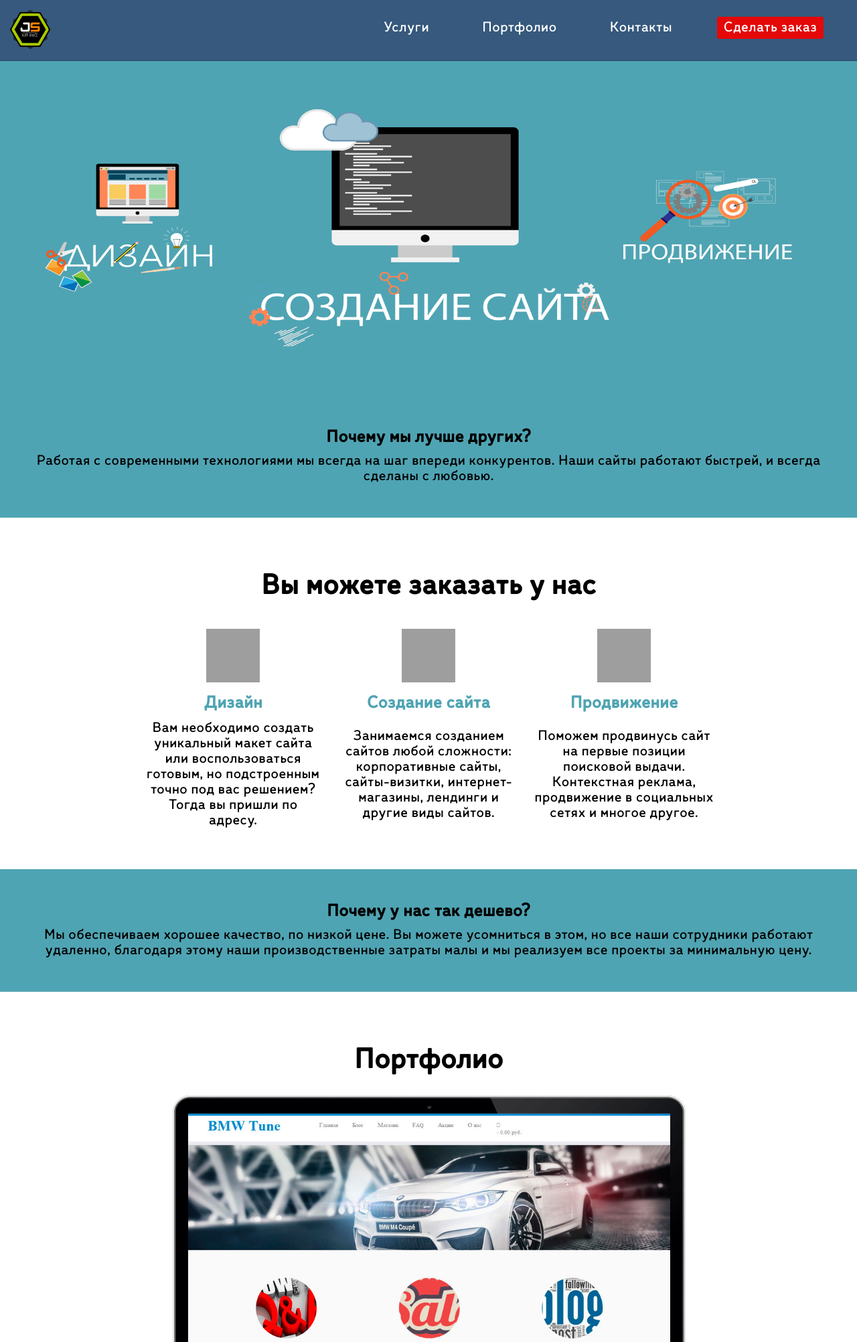
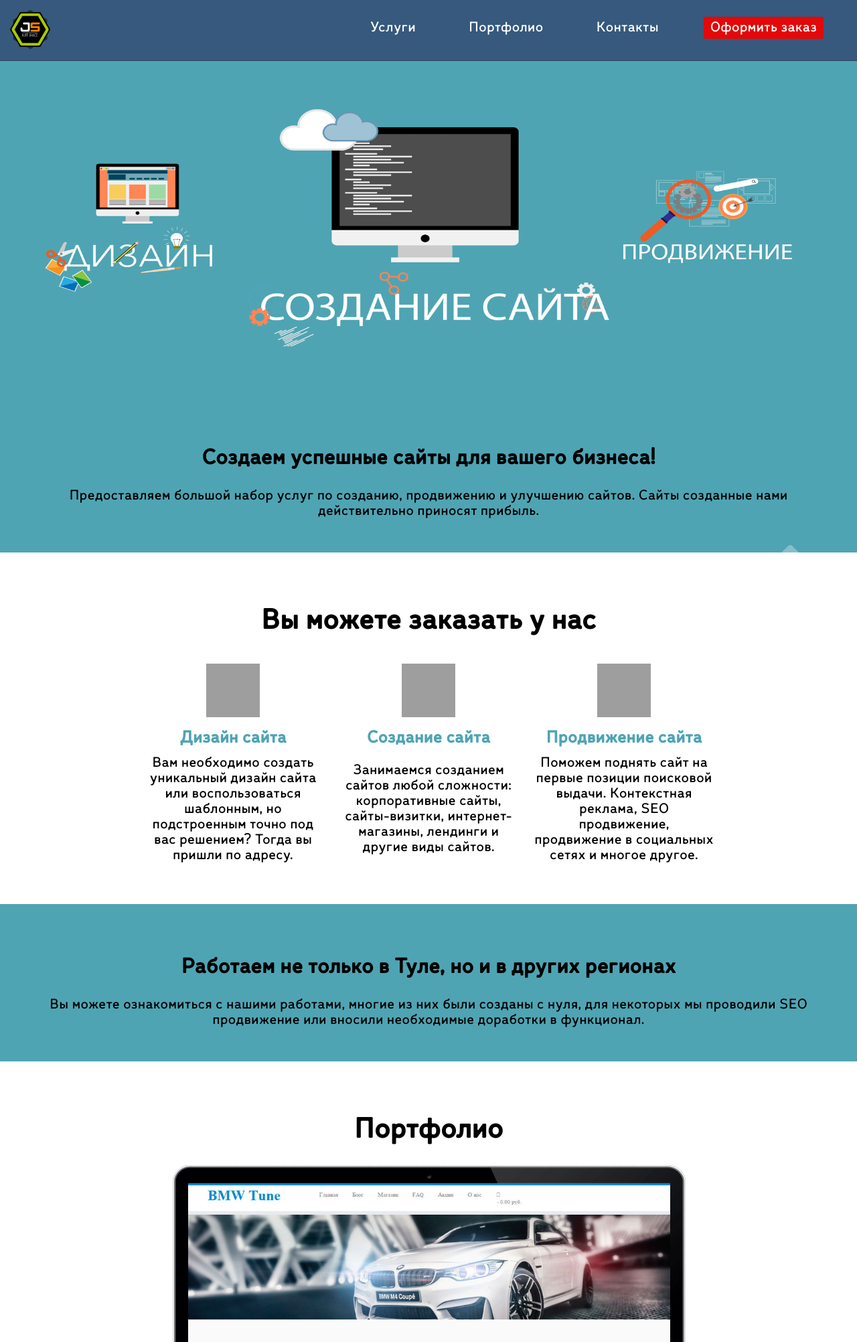
Before and after one commit to AkpoFlash/just-space, a PHP site: page / in a window 1280 px wide. Shown: the top 2004 px of the page at 67% size. Run offline with PHP 8.4, Linux system fonts and the light colour scheme; data that the repository does not hold is empty; some libraries are stand-ins or nearby versions; grey boxes are pictures that could not be loaded.

Commit message:
Изменил текст на главной странице и добавил alt атрибуты к изображениям.

```diff
--- a/index.php
+++ b/index.php
@@ -11,44 +11,48 @@
 				<li><a href="#services">Услуги</a></li>
 				<li><a href="#portfolio">Портфолио</a></li>
 				<li><a href="#footer">Контакты</a></li>
-				<li class="special"><a href="#order">Сделать заказ</a></li>
+				<li class="special"><a href="#order">Оформить заказ</a></li>
 			</ul>
 		</nav>
 		<div class="main-foto">
-			<img src="img/main.png" alt="">
+			<img src="img/main.png" alt="Дизайн, создание и продвижение сайтов">
 		</div>
 
 		<div class="marker">
-			<span>Почему мы лучше других?</span>
-			Работая с современными технологиями мы всегда на шаг впереди конкурентов. Наши сайты работают быстрей, и всегда сделаны с любовью.
+			<h2>Создаем успешные сайты для вашего бизнеса!</h2>
+			Предоставляем большой набор услуг по созданию, продвижению и улучшению сайтов. Сайты созданные нами действительно приносят прибыль.
 		</div>
 
 		<div class="article services">
 			<h1 id="services">Вы можете заказать у нас</h1>
 			<table class="services-list">
 				<tr>
-					<td><img src="img/disign.png" height="80" width="80"></td>
-					<td><img src="img/develop.png" height="80" width="80"></td>
-					<td><img src="img/seo.png" height="80" width="80"></td>
+					<td><img src="img/disign.png" alt="Дизайн" height="80" width="80"></td>
+					<td><img src="img/develop.png" alt="Создание сайтов" height="80" width="80"></td>
+					<td><img src="img/seo.png" alt="Продвижение сайтов" height="80" width="80"></td>
 				</tr>
 				<tr>
-					<th><a href="design.php">Дизайн</a></th>
+					<th><a href="design.php">Дизайн сайта</a></th>
 					<th><a href="develop.php">Создание сайта</a></th>
-					<th><a href="seo.php">Продвижение</a></th>
+					<th><a href="seo.php">Продвижение сайта</a></th>
 				</tr>
 				<tr>
-					<td>Вам необходимо создать уникальный макет сайта или воспользоваться готовым, но подстроенным точно под вас решением? Тогда вы пришли по адресу.</td>
-					<td>Занимаемся созданием сайтов любой сложности: корпоративные сайты, сайты-визитки, интернет-магазины, лендинги и другие виды сайтов.</td>
-					<td>Поможем продвинусь сайт на первые позиции поисковой выдачи. Контекстная реклама, продвижение в социальных сетях и многое другое.</td>
+					<td>
+						Вам необходимо создать уникальный дизайн сайта или воспользоваться шаблонным, но подстроенным точно под вас решением? Тогда вы пришли по адресу.
+					</td>
+					<td>
+                        Занимаемся созданием сайтов любой сложности: корпоративные сайты, сайты-визитки, интернет-магазины, лендинги и другие виды сайтов.
+                    </td>
+					<td>
+                        Поможем поднять сайт на первые позиции поисковой выдачи. Контекстная реклама, SEO продвижение, продвижение в социальных сетях и многое другое.
+                    </td>
 				</tr>
 			</table>
 		</div>
 
 		<div class="marker">
-
-			<span>Почему у нас так дешево?</span>
-			Мы обеспечиваем хорошее качество, по низкой цене. Вы можете усомниться в этом, но все наши сотрудники работают удаленно,
-			благодаря этому наши производственные затраты малы и мы реализуем все проекты за минимальную цену.
+			<h2>Работаем не только в Туле, но и в других регионах</h2>
+			Вы можете ознакомиться с нашими работами, многие из них были созданы с нуля, для некоторых мы проводили SEO продвижение или вносили необходимые доработки в функционал.
 		</div>
 
 		<div class="article portfolio">
@@ -56,19 +60,21 @@
 
 			<div id="slider-wrap">
 				<div class="slider" id="slider">
-					<div class="slide"><a href="http://bmw-auto.esy.es/" target="_blank"><img src="img/slider/bmw-auto.jpg"></a></div>
-					<div class="slide"><a href="http://xn--80aaag5aibdc9cbelig9l4b.xn--p1ai/" target="_blank"><img src="img/slider/tul-flat.jpg"></a></div>
-					<div class="slide"><a href="http://xn--80ahnhilyf.xn--p1ai/" target="_blank"><img src="img/slider/taxi-house.jpg"></a></div>
-					<div class="slide"><a href="http://mwcorp.ru/" target="_blank"><img src="img/slider/mwcorp.jpg"></a></div>
-					<div class="slide"><a href="http://cooking.mwcorp.ru/" target="_blank"><img src="img/slider/cooking.jpg"></a></div>
-					<div class="slide"><a href="http://xn----8sbk2abp4ai9h.xn--p1ai/" target="_blank"><img src="img/slider/doly-tula.jpg"></a></div>
-					<div class="slide"><a href="http://www.gazel-traffic.ru/" target="_blank"><img src="img/slider/gazel-traffic.jpg"></a></div>
+					<div class="slide"><a href="http://bmw-auto.esy.es/" target="_blank"><img src="img/slider/bmw-auto.jpg" alt="bmw-auto.ru"></a></div>
+					<div class="slide"><img src="img/slider/tul-flat.jpg" alt="tul-flat.ru"></div>
+					<div class="slide"><img src="img/slider/taxi-house.jpg" alt="taxi-house.ru"></div>
+					<div class="slide"><a href="http://mwcorp.ru/" target="_blank"><img src="img/slider/mwcorp.jpg" alt="mwcorp.ru"></a></div>
+                    <div class="slide"><a href="https://www.nevstavay.ru/" target="_blank"><img src="img/slider/nevstavay.jpg" alt="nevstavay.ru"></a></div>
+                    <div class="slide"><a href="http://cooking.mwcorp.ru/" target="_blank"><img src="img/slider/cooking.jpg" alt="mwcorp-cooking.ry"></a></div>
+					<div class="slide"><a href="http://xn----8sbk2abp4ai9h.xn--p1ai/" target="_blank"><img src="img/slider/doly-tula.jpg" alt="doly-tula.ru"></a></div>
+                    <div class="slide"><a href="http://www.beauty-shop.ru/" target="_blank"><img src="img/slider/beauty-shop.jpg" alt="beauty-shop.ru"></a></div>
+                    <div class="slide"><a href="http://www.gazel-traffic.ru/" target="_blank"><img src="img/slider/gazel-traffic.jpg" alt="gazel-traffic.ru"></a></div>
 				</div>
 			</div>
 		</div>
 
 		<div class="marker">
-			<span>Хотите работать с нами?</span>
+			<span>Хотите заказать сайт или SEO продвижение?</span>
 			Заполните представленную нижу форму, чтобы мы могли связаться с вами и обсудить подробности заказа.
 		</div>
 
@@ -125,9 +131,9 @@
 					<th colspan="3"><h1 id="footer">Контакты</h1></th>
 				</tr>
 				<tr>
-					<td><img src="img/messange.png"></td>
-					<td><img src="img/email.png"></td>
-					<td><img src="img/blog.png"></td>
+					<td><img src="img/messange.png" alt="Корпоративный телефон"></td>
+					<td><img src="img/email.png" alt="Корпоративная почта"></td>
+					<td><img src="img/blog.png" alt="Корпоративный блог"></td>
 				</tr>
 				<tr>
 					<td><span>Звоните</span></td>
```
